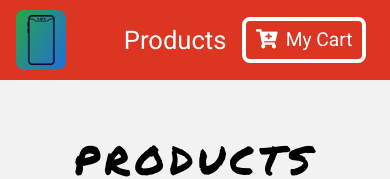
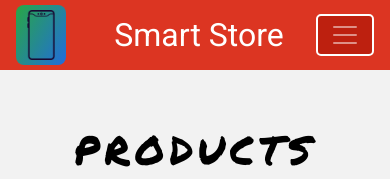
Before and after one commit to BrunoUmbelino/smartphone-store, a React (Create React App) app: page / in a window 390 px wide. Shown: the top 179 px of the page. Built offline with nearby package versions, Linux system fonts and the light colour scheme.

Commit message:
implementing responsive Navbar

```diff
--- a/package.json
+++ b/package.json
@@ -8,13 +8,13 @@
     "@testing-library/react": "^11.2.5",
     "@testing-library/user-event": "^12.7.1",
     "bootstrap": "^4.6.0",
-    "node-sass": "^5.0.0",
     "react": "^17.0.1",
     "react-dom": "^17.0.1",
     "react-paypal-express-checkout": "^1.0.5",
     "react-redux": "^7.2.2",
     "react-router-dom": "^5.2.0",
     "react-scripts": "4.0.2",
+    "reactstrap": "^8.9.0",
     "styled-components": "^5.2.1",
     "web-vitals": "^1.1.0"
   },
--- a/src/componets/Until/Navbar.js
+++ b/src/componets/Until/Navbar.js
@@ -1,54 +1,97 @@
-import React from "react";
-import { Link } from "react-router-dom";
+import React, { useState } from "react";
 import styled from "styled-components";
 import { PrimaryButton } from "./Button";
 import logo from "../../icon.png";
+import {
+  Collapse,
+  Nav,
+  NavbarBrand,
+  NavbarToggler,
+  NavItem,
+  NavLink,
+  Navbar,
+  NavbarText,
+} from "reactstrap";
 
-function Navbar() {
+function MyNavbar() {
+  const [isOpen, setIsOpen] = useState(false);
+
+  const toggle = () => setIsOpen(!isOpen);
+
   return (
-    <NavWrapper className="navbar navbar-expand-sm px-sm-4">
-      <Link to="/">
-        <img src={logo} alt="phone-store" className="navbar-brand" />
-      </Link>
-      <ul className="navbar-nav align-items-center ml-auto">
-        <li className="nav-item">
-          <Link to="/" className="nav-link">
-            Products
-          </Link>
-        </li>
-      </ul>
-      <Link to="/cart" className="ml-2">
+    <NavWrapper>
+      <Navbar
+        color="blue"
+        dark
+        expand="md"
+        className="align-content-center my-0 py-0"
+      >
+        <NavbarBrand href="/">
+          <img src={logo} alt="phone-store" />
+        </NavbarBrand>
+        <NavbarText>Smart Store</NavbarText>
+
+        <NavbarToggler onClick={toggle} />
+
+        <Collapse isOpen={isOpen} navbar>
+          <Nav className="ml-auto align-items-center" navbar>
+            <NavItem>
+              <NavLink href="/">
+                <span className="navlink-product">Products</span>
+              </NavLink>
+            </NavItem>
+            <NavItem>
+              <NavLink href="/cart">
                 <PrimaryButton>
                   <span className="mr-2">
                     <i className="fas fa-cart-plus" />
                   </span>
                   My cart
                 </PrimaryButton>
-      </Link>
+              </NavLink>
+            </NavItem>
+          </Nav>
+        </Collapse>
+      </Navbar>
     </NavWrapper>
   );
 }
 
 const NavWrapper = styled.nav`
+  .navbar {
     background-color: var(--red);
-  height: 80px;
+    height: ;
+  }
 
-  .navbar-brand {
-    width: 50px;
+  .navbar-dark .navbar-toggler {
+    border: 2px solid white;
+    background-color: #bd200f;
+    border-radius: 5px;
+  }
+
+  .navbar-text {
+    color: white;
+    font-size: 2rem;
+  }
+
+  .navbar-brand img {
+    height: 60px;
     background: linear-gradient(120deg, var(--green), var(--blue));
     border-radius: 8px;
+    padding: 5px 0px;
   }
 
-  .nav-link {
-    font-size: 1.6rem;
+  .navlink-product {
+    font-size: 1.4rem;
     font-weight: 400;
     color: white;
     text-transform: capitalize;
     transition: all 0.3s ease-in-out;
+
+    &:hover {
+      color: black;
     }
-  .nav-link:hover {
-    color: lightgray;
   }
 `;
 
-export default Navbar;
+export default MyNavbar;
```
Also changed, not shown: 1 other file (tests, documents, lock files or other folders). Lines whose indentation alone changed are shown as unchanged.
